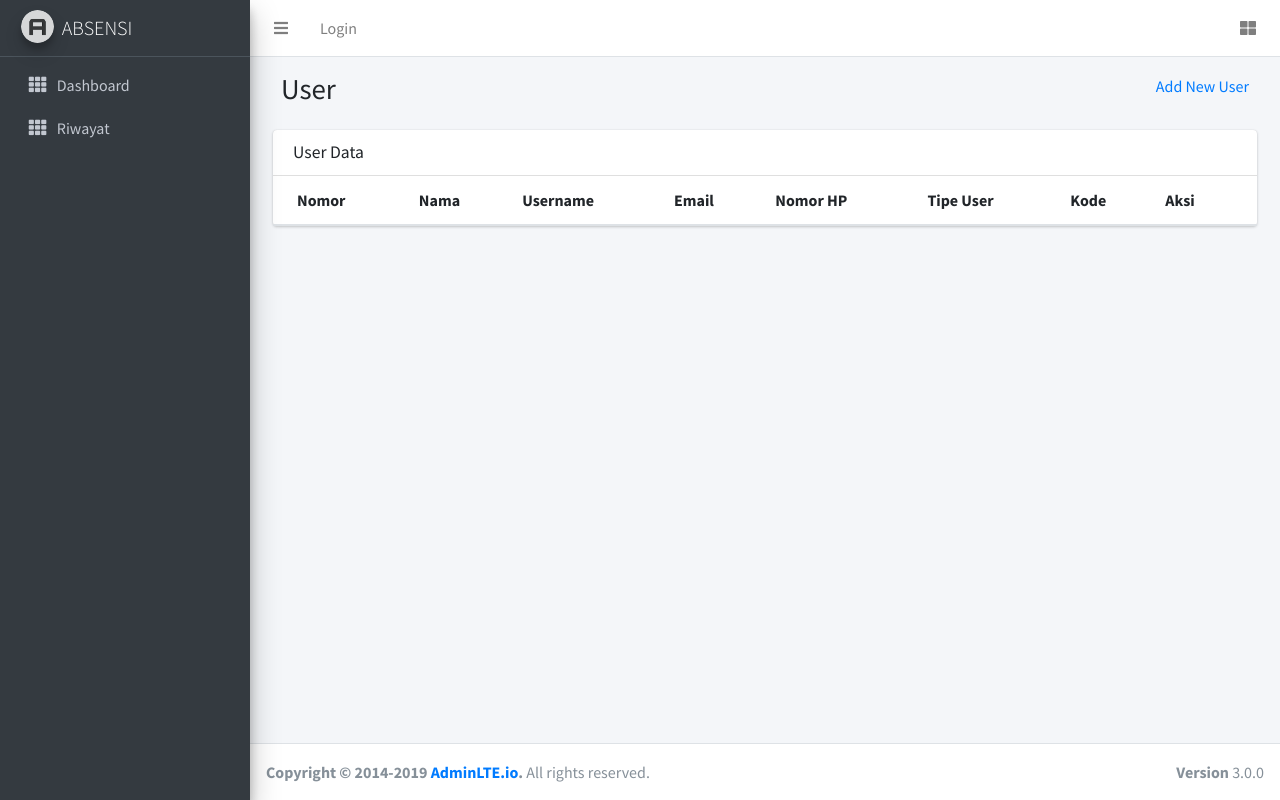
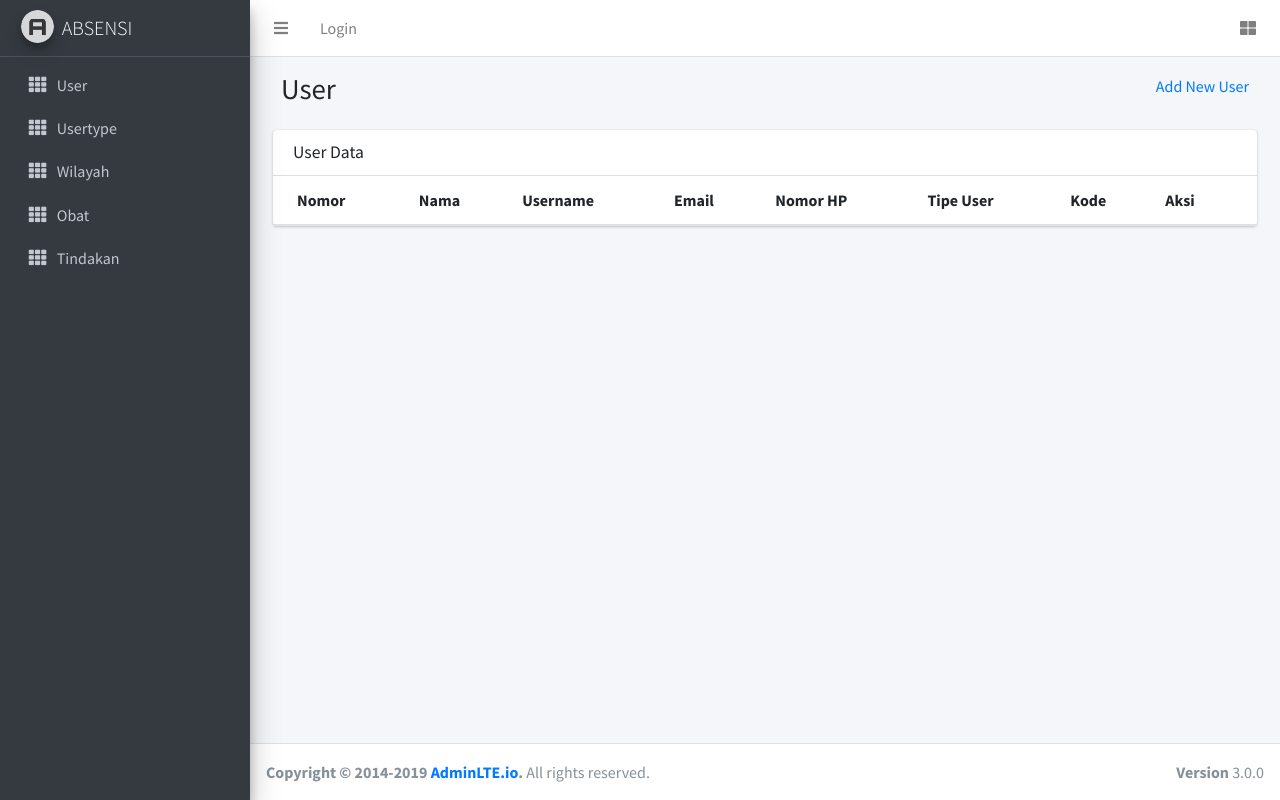
Before and after one commit to syauqifut/klinik, a PHP site: page /klinik/user in a window 1280 px wide. Run offline with PHP 8.4, Linux system fonts and the light colour scheme; data comes from the database, SQL or seed files in the repository; data that the repository does not hold is empty; some libraries are stand-ins or nearby versions.

Commit message:
fix template navbar

```diff
--- a/template.php
+++ b/template.php
@@ -71,18 +71,42 @@
                 <nav class="mt-2">
                     <ul class="nav nav-pills nav-sidebar flex-column" data-widget="treeview" role="menu" data-accordion="false">
                         <li class="nav-item">
-                                <a href="#" class="nav-link">
+                            <a href="/klinik/user" class="nav-link">
                                 <i class="nav-icon fas fa-th"></i>
                                 <p>
-                                        Dashboard
+                                    User
                                 </p>
                             </a>
                         </li>
                         <li class="nav-item">
-                                <a href="#" class="nav-link">
+                            <a href="/klinik/usertype" class="nav-link">
                                 <i class="nav-icon fas fa-th"></i>
                                 <p>
-                                        Riwayat
+                                    Usertype
+                                </p>
+                            </a>
+                        </li>
+                        <li class="nav-item">
+                            <a href="/klinik/wilayah" class="nav-link">
+                                <i class="nav-icon fas fa-th"></i>
+                                <p>
+                                    Wilayah
+                                </p>
+                            </a>
+                        </li>
+                        <li class="nav-item">
+                            <a href="/klinik/obat" class="nav-link">
+                                <i class="nav-icon fas fa-th"></i>
+                                <p>
+                                    Obat
+                                </p>
+                            </a>
+                        </li>
+                        <li class="nav-item">
+                            <a href="/klinik/tindakan" class="nav-link">
+                                <i class="nav-icon fas fa-th"></i>
+                                <p>
+                                    Tindakan
                                 </p>
                             </a>
                         </li>
```
Lines whose indentation alone changed are shown as unchanged.
